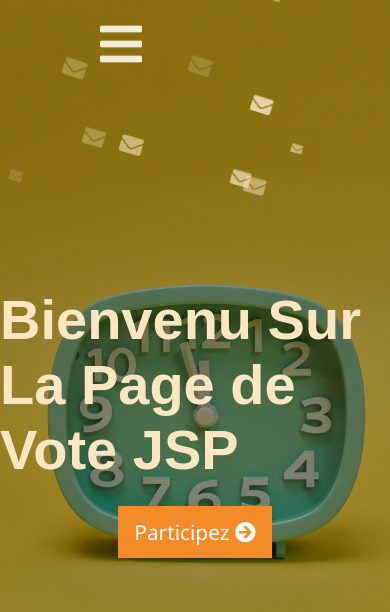
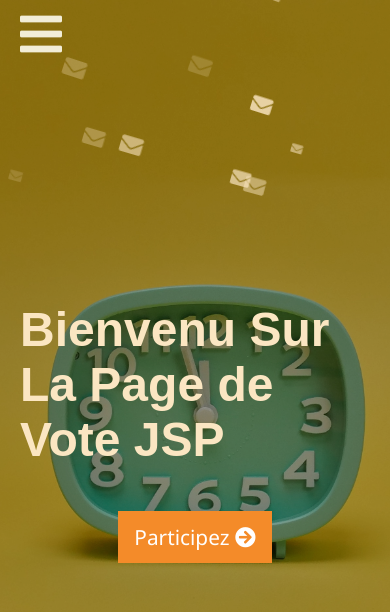
Before and after one commit to Danmo-Ar/Jsp-Vote, a plain HTML site: page index.html in a window 390 px wide. Drawn offline with Linux system fonts and the light colour scheme; a web font is replaced by a local one.

Commit message:
Add files via upload

```diff
--- a/assets/css/styles.css
+++ b/assets/css/styles.css
@@ -119,6 +119,7 @@ a {
 .header .p-content h1 {
   font-size: 3.5rem;
   margin-bottom: 1.5rem;
+  padding: 20px;
   color: var(--primary-color);
   animation: scale 0.7s ease-in-out 0.5s forwards;
   transform: scale(0);
@@ -297,3 +298,16 @@ nav ul li a:hover {
   justify-content: center;
   align-items: center;
 }
+
+@media (max-width: 770px) {
+  .header .p-content h1 {
+    font-size: 3rem;
+  }
+
+  .header .toggle {
+    position: absolute;
+    top: 10px;
+    left: 20px;
+    color: #f2edd7;
+  }
+}
```
